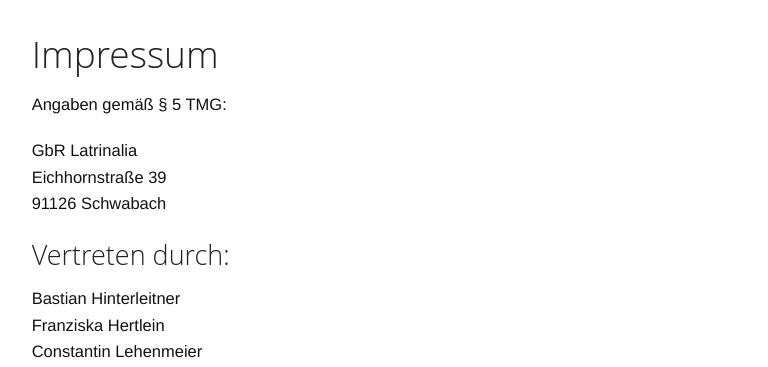
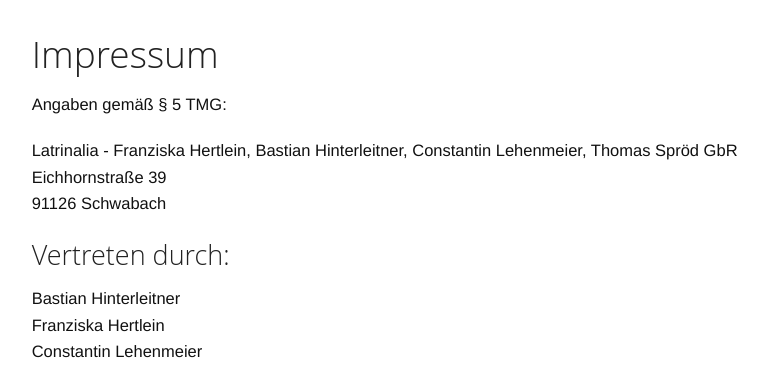
Before and after one commit to CrazyCrud/shithouse-poetry-website, a PHP site: page /impressum.php in a window 1280 px wide. Shown: the part 45-412 px from the top of the page, without its empty margins (150-918 px from the left). Run offline with PHP 8.4, Linux system fonts and the light colour scheme; some libraries are stand-ins or nearby versions.

Commit message:
changed GbR name

```diff
--- a/impressum.php
+++ b/impressum.php
@@ -103,7 +103,7 @@
 				<div class="small-11 small-centered medium-11 large-11 medium-centered large-centered columns">
 					<div class="row">
 						<h2 id="impressum" name="impressum">Impressum</h2><p>Angaben gemäß § 5 TMG:</p>
-						<p>GbR Latrinalia<br />
+						<p>Latrinalia - Franziska Hertlein, Bastian Hinterleitner, Constantin Lehenmeier, Thomas Spröd GbR<br />
 							Eichhornstraße 39<br />
 							91126 Schwabach</p>
 						<h3>Vertreten durch:</h3>
```
